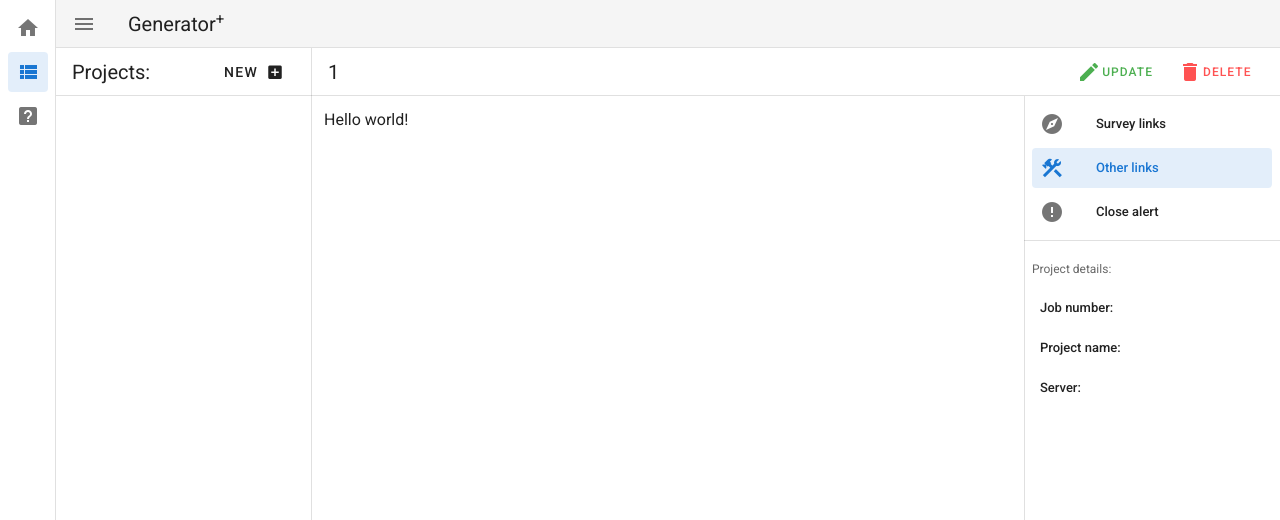
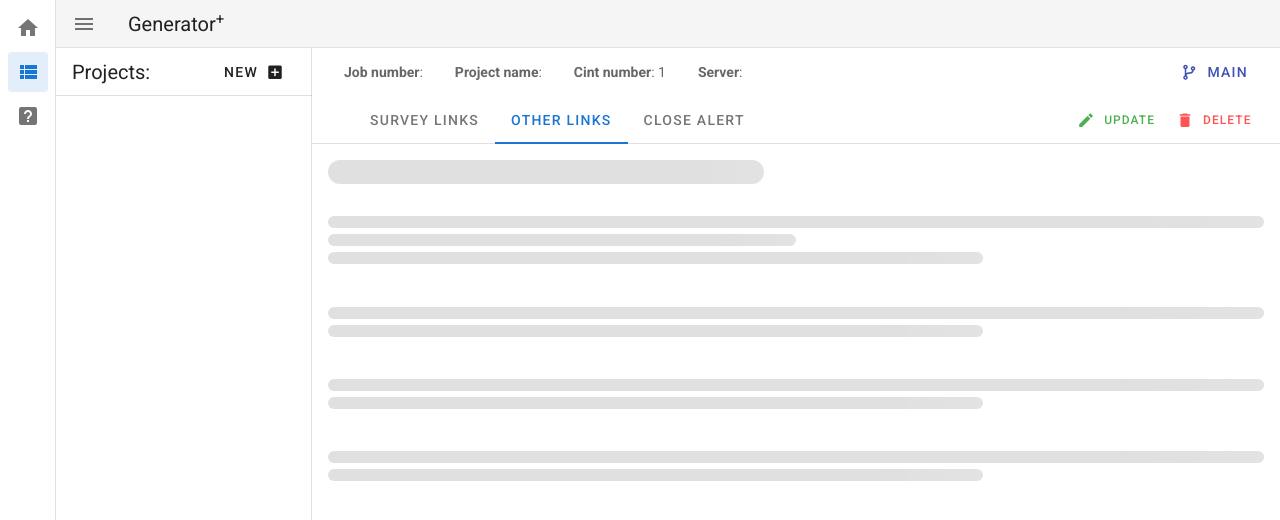
Before and after one commit to WuYunYung/generator-plus, a Vue app: page /projects/1/others in a window 1280 px wide. Shown: the top 520 px of the page. Built offline with nearby package versions, Linux system fonts and the light colour scheme.

Commit message:
简单确定branch的布局

```diff
--- a/src/components/projects/deleteProject.vue
+++ b/src/components/projects/deleteProject.vue
@@ -10,7 +10,7 @@
         depressed
         text
       >
-        <v-icon>mdi-delete</v-icon>
+        <v-icon left>mdi-delete</v-icon>
         Delete</v-btn
       >
     </template>
--- a/src/components/projects/updateProject.vue
+++ b/src/components/projects/updateProject.vue
@@ -10,7 +10,7 @@
         text
         @click="autofill"
       >
-        <v-icon>mdi-pencil</v-icon>
+        <v-icon left>mdi-pencil</v-icon>
         update
       </v-btn>
     </template>
--- a/src/views/projects/OtherURLs.vue
+++ b/src/views/projects/OtherURLs.vue
@@ -1,5 +1,6 @@
 <template>
-  <v-container>
-    Hello world!
-  </v-container>
+  <v-skeleton-loader
+    v-bind="attrs"
+    type="article,list-item-two-line,list-item-two-line,list-item-two-line"
+  ></v-skeleton-loader>
 </template>
--- a/src/views/projects/SurveyURLs.vue
+++ b/src/views/projects/SurveyURLs.vue
@@ -1,81 +1,6 @@
 <template>
-  <v-card flat>
-    URLS
-  </v-card>
+  <v-skeleton-loader
+    v-bind="attrs"
+    type="article,list-item-two-line,list-item-two-line,list-item-two-line"
+  ></v-skeleton-loader>
 </template>
-
-<script>
-export default {
-  data: () => ({
-    items: [
-      {
-        text: "Nature",
-        icon: "mdi-nature",
-      },
-      {
-        text: "Nightlife",
-        icon: "mdi-glass-wine",
-      },
-      {
-        text: "November",
-        icon: "mdi-calendar-range",
-      },
-      {
-        text: "Portland",
-        icon: "mdi-map-marker",
-      },
-      {
-        text: "Biking",
-        icon: "mdi-bike",
-      },
-    ],
-    loading: false,
-    search: "",
-    selected: [],
-  }),
-
-  computed: {
-    allSelected() {
-      return this.selected.length === this.items.length;
-    },
-    categories() {
-      const search = this.search.toLowerCase();
-
-      if (!search) return this.items;
-
-      return this.items.filter((item) => {
-        const text = item.text.toLowerCase();
-
-        return text.indexOf(search) > -1;
-      });
-    },
-    selections() {
-      const selections = [];
-
-      for (const selection of this.selected) {
-        selections.push(selection);
-      }
-
-      return selections;
-    },
-  },
-
-  watch: {
-    selected() {
-      this.search = "";
-    },
-  },
-
-  methods: {
-    next() {
-      this.loading = true;
-
-      setTimeout(() => {
-        this.search = "";
-        this.selected = [];
-        this.loading = false;
-      }, 2000);
-    },
-  },
-};
-</script>
--- a/src/views/projects/closeAlert.vue
+++ b/src/views/projects/closeAlert.vue
@@ -1,3 +1,6 @@
 <template>
-  <h1>Close alert</h1>
+  <v-skeleton-loader
+    v-bind="attrs"
+    type="article,list-item-two-line,list-item-two-line,list-item-two-line"
+  ></v-skeleton-loader>
 </template>
--- a/src/views/projects/project.vue
+++ b/src/views/projects/project.vue
@@ -1,8 +1,20 @@
 <template>
   <v-container class="project" fluid>
     <v-toolbar flat dense class="project-nav">
-      <v-toolbar-title>{{ title }}</v-toolbar-title>
+      <v-subheader v-for="(item, index) in details" :key="index"
+        ><b>{{ item.title }}</b> : {{ item.text }}</v-subheader
+      >
       <v-spacer></v-spacer>
+      <v-btn color="indigo" depressed text samll>
+        <v-icon left>mdi-source-branch</v-icon>
+        {{ branch }}
+      </v-btn>
+      <template v-slot:extension>
+        <v-tabs align-with-title color="primary">
+          <v-tab v-for="(item, index) in items" :key="index" :to="item.to">
+            {{ item.text }}
+          </v-tab>
+        </v-tabs>
         <v-btn
           v-show="showChecker"
           depressed
@@ -13,37 +25,13 @@
           target="_blank"
           link
         >
-        <v-icon>mdi-checkbox-marked-circle-outline</v-icon>
+          <v-icon left>mdi-checkbox-marked-circle-outline</v-icon>
           Checker
         </v-btn>
         <updateProject :project="project" />
         <deleteProject :title="title" />
+      </template>
     </v-toolbar>
-    <v-navigation-drawer permanent class="project-aside" right>
-      <v-list nav dense>
-        <v-list-item-group color="primary" link>
-          <v-list-item v-for="(item, i) in items" :key="i" :to="item.to">
-            <v-list-item-icon>
-              <v-icon v-text="item.icon"></v-icon>
-            </v-list-item-icon>
-
-            <v-list-item-content>
-              <v-list-item-title v-text="item.text"></v-list-item-title>
-            </v-list-item-content>
-          </v-list-item>
-        </v-list-item-group>
-      </v-list>
-      <v-divider></v-divider>
-      <v-list dense>
-        <v-subheader>Project details:</v-subheader>
-        <v-list-item v-for="(item, index) in details" :key="index">
-          <v-list-item-content>
-            <v-list-item-title v-text="item.title"></v-list-item-title>
-            <v-list-item-subtitle v-text="item.text"></v-list-item-subtitle>
-          </v-list-item-content>
-        </v-list-item>
-      </v-list>
-    </v-navigation-drawer>
     <router-view class="project-view"></router-view>
   </v-container>
 </template>
@@ -53,13 +41,6 @@
   padding: 0;
   width: 100%;
   height: 100%;
-  display: grid;
-  grid-template-columns: 1fr auto;
-  grid-template-rows: auto auto 1fr;
-  grid-template-areas:
-    "header header"
-    "nav aside"
-    "body aside";
 }
 
 .project-nav {
@@ -76,7 +57,10 @@
 import deleteProject from "../../components/projects/deleteProject";
 import updateProject from "../../components/projects/updateProject";
 export default {
-  data: () => ({}),
+  data: () => ({
+    branch: "main",
+    branchs: ["main", "temp0402"],
+  }),
   computed: {
     title() {
       return this.$route.params.sn;
@@ -103,9 +87,10 @@ export default {
     },
     details() {
       return [
-        { title: "Job number:", text: this.project.jn },
-        { title: "Project name:", text: this.project.name },
-        { title: "Server:", text: this.project.server },
+        { title: "Job number", text: this.project.jn },
+        { title: "Project name", text: this.project.name },
+        { title: "Cint number", text: this.title },
+        { title: "Server", text: this.project.server },
       ];
     },
     items() {
```
Also changed, not shown: src/components/projects/selectBranch.vue (added). Lines whose indentation alone changed are shown as unchanged.
